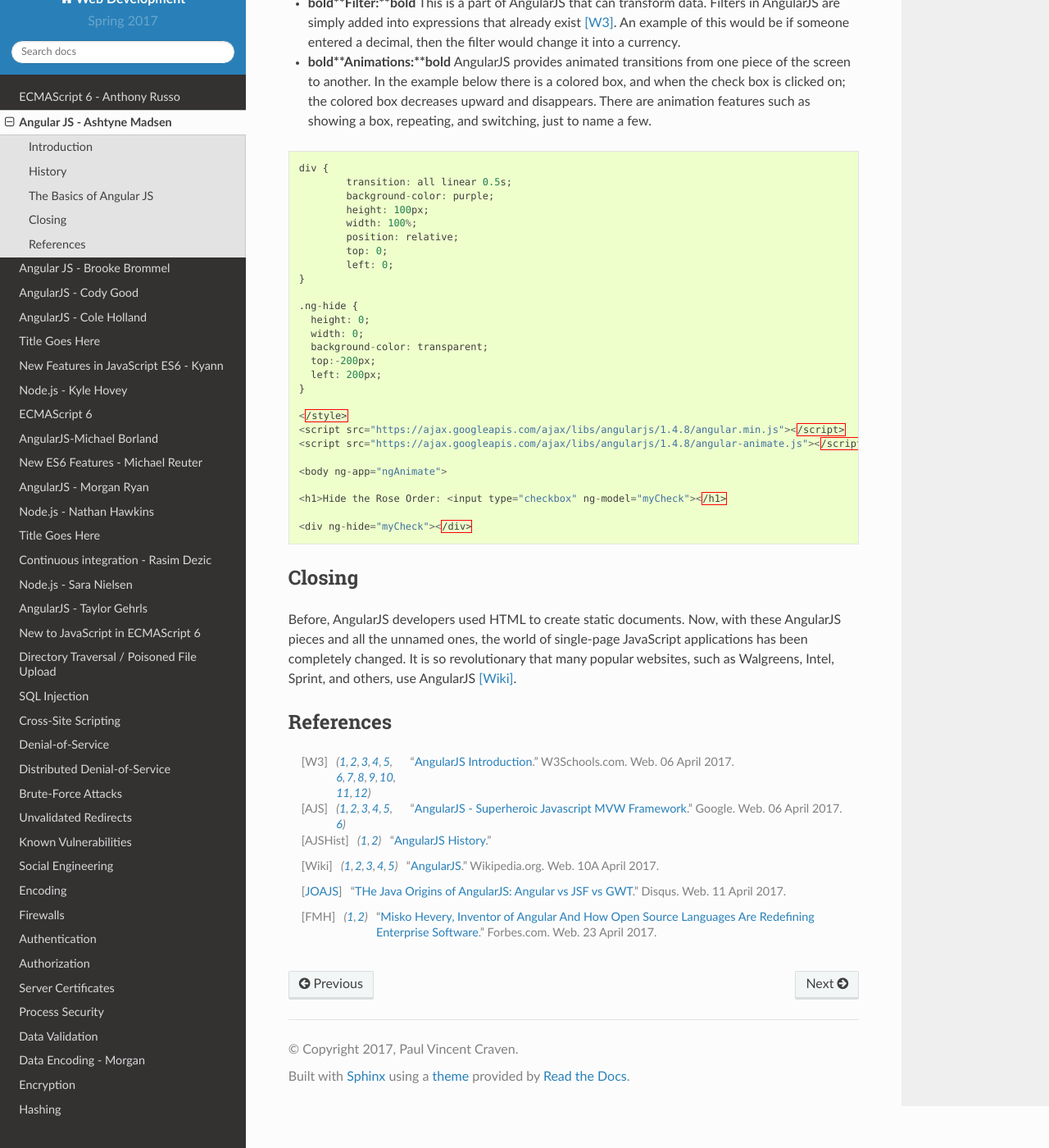
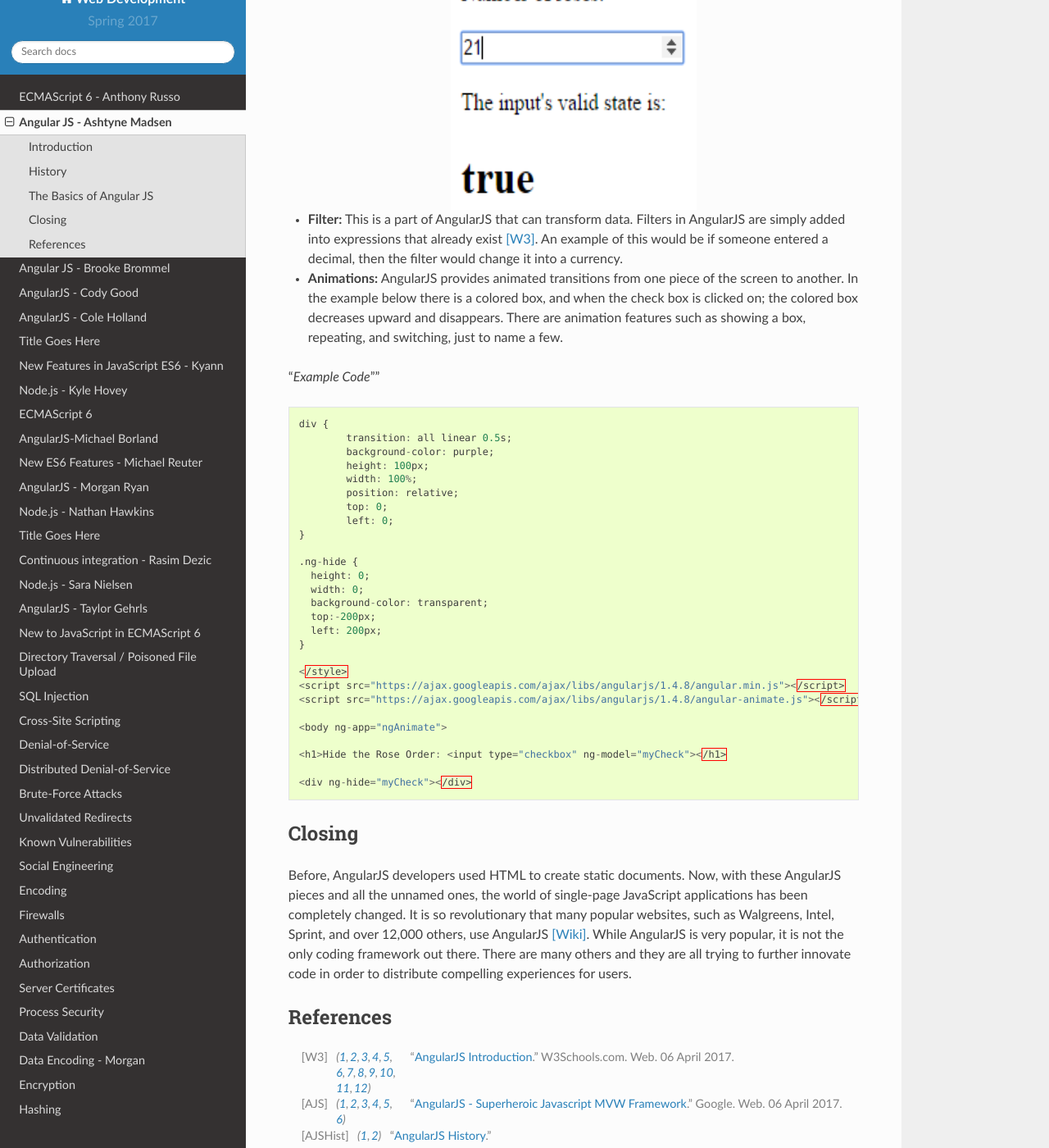
Before and after one commit to pvcraven/2017_web_security, a Sphinx documentation site: the page built from source/final/ashtyne/index.rst, in a window 1280 px wide and 1400 px high, scrolled down 5130 px. Shown: the whole window at 82% size. Built offline with Sphinx 7.4.7 and the Read the Docs theme 2.0.0, drawn with Linux system fonts in a browser that asks for light colours; some of the changed text lies outside the part shown.

Commit message:
Added bold and italics

```diff
--- a/source/final/ashtyne/index.rst
+++ b/source/final/ashtyne/index.rst
@@ -5,63 +5,66 @@
 ------------
 AngularJS is a type of JavaScript structural framework. It can easily be added
 to HTML and allows HTML’s syntax to be extended [W3]_. It can convey the
-application’s components efficiently. It ends up compacting much of the code that
-would typically have to be written, into simple HTML additions. The framework is used
-by reading the HTML page with its embedded custom tag attributes. Then AngularJS
-interprets the attributes to a model that is represented by standard JavaScript
-variables, which can be set within the code or retrieved from JSON resources [Wiki]_.
+application’s components efficiently. It ends up compacting much of the code
+that would typically have to be written, into simple HTML additions. The
+framework is used by reading the HTML page with its embedded custom tag
+attributes. Then AngularJS interprets the attributes to a model that is
+represented by standard JavaScript variables, which can be set within the code
+or retrieved from JSON resources [Wiki]_.
 
 History
 -------
 
-AngualarJS was developed in 2009 by Misko Hevery and Adam Abrons while they were
-at Brat Tech LLC [AJSHist]_. They felt that they were not productive at building
-front-end applications using Java [JOAJS]_. It was created for an online JSON storage
-service’s behind-the-scenes software. AngularJS was originally only available online and
-cost per megabyte, but not many people were interested so Hevery and Abrons decided
-to make AngularJS an open-source library [Wiki]_. Making the code open source, has lead
-to the web community being able to make contributions and create a better platform [FMH]_.
+AngualarJS was developed in 2009 by Misko Hevery and Adam Abrons while they
+were at Brat Tech LLC [AJSHist]_. They felt that they were not productive at
+building front-end applications using Java [JOAJS]_. It was created for an
+online JSON storage service’s behind-the-scenes software. AngularJS was
+originally only available online and cost per megabyte, but not many people
+were interested so Hevery and Abrons decided to make AngularJS an open-source
+library [Wiki]_. Making the code open source, has lead to the web community
+being able to make contributions and create a better platform [FMH]_.
 
-Google supported AngularJS from the start because Hevery worked there as the Senior
-Computer Scientist and Technical Lead Manager. In this position he leads teams to
-figure out ways to increase speed and quality of of code [FMH]_. It is continuously updated
-and maintained by Google and a community of individuals and corporations. Version 1.0
-of AngularJS was released in 2012 and by Version 1.2, AngularJS did not support
-Internet Explorer versions 6 or 7. When AngularJS Version 1.3 came out, it dropped its
-support of Internet Explorer 8 [AJSHist]_. Version 1.5 was released and added many new
-concepts including a piece based on architecture. When AngularJS released Version 1.6,
-it had removed the Sandbox, which was thought to provide extra security. When Version
-2+ came out, AngularJS was simply called Angular, which which went on to become an
-open-source front-end web application. The most recent version is Angular 4, which
-was announced on December 13, 2016 [Wiki]_.
+Google supported AngularJS from the start because Hevery worked there as the
+Senior Computer Scientist and Technical Lead Manager. In this position he
+leads teams to figure out ways to increase speed and quality of of code [FMH]_.
+It is continuously updated and maintained by Google and a community of
+individuals and corporations. Version 1.0 of AngularJS was released in 2012
+and by Version 1.2, AngularJS did not support Internet Explorer versions 6 or
+7. When AngularJS Version 1.3 came out, it dropped its support of Internet
+Explorer 8 [AJSHist]_. Version 1.5 was released and added many new concepts
+including a piece based on architecture. When AngularJS released Version 1.6,
+it had removed the Sandbox, which was thought to provide extra security. When
+Version 2+ came out, AngularJS was simply called Angular, which which went on
+to become an open-source front-end web application. The most recent version is
+Angular 4, which was announced on December 13, 2016 [Wiki]_.
 
-In 2012, a plug-in for Google Chrome called Batarang was released. The purpose of
-this was mainly to improve the debugging of web applications. This plug-in however,
-did not work with any of the versions of AngularJS after Version 1.2. Now, as of the
-latter half of 2016, the plug-in works with all versions of Angular [Wiki]_.
-
-HTML attribute extension with directives and binds data to HTML with expressions
+In 2012, a plug-in for Google Chrome called Batarang was released. The purpose
+of this was mainly to improve the debugging of web applications. This plug-in
+however, did not work with any of the versions of AngularJS after Version 1.2.
+Now, as of the latter half of 2016, the plug-in works with all versions of
+Angular [Wiki]_.
 
 The Basics of Angular JS
 ------------------------
 
-As previously stated in the first paragraph, AngularJS is an extension to HTML. Where
-HTML fails in being able to declare dynamic views in web-applications, AngularJS
-excels. It creates an environment that is "extraordinarily expressive, readable, and
-quick to develop" [AJS]_. AngularJS can be extended and easily used with other
-libraries.
+As previously stated in the first paragraph, AngularJS is an extension to
+HTML. Where HTML fails in being able to declare dynamic views in
+web-applications, AngularJS excels. It creates an environment that is
+"extraordinarily expressive, readable, and quick to develop" [AJS]_. AngularJS
+can be extended and easily used with other libraries.
 
-AngularJS has a JavaScript framework for. This means that the library containing
-all of the shortcuts is written in JavaScript. Using AngularJS, one can extend
-HTML with attributes called directives [W3]_. Directives are HTML codes that begin
-with "ng-." To make proper HTML, the code should be "data-ng-" [W3]_.
+AngularJS has a JavaScript framework for. This means that the library
+containing all of the shortcuts is written in JavaScript. Using AngularJS, one
+can extend HTML with attributes called directives [W3]_. Directives are HTML
+codes that begin with "ng-." To make proper HTML, the code should be
+"data-ng-" [W3]_.
 
-* 	**bold**ng-app:**bold** This tells AngularJS to be active in whatever portion of the page/code piece
-	it is added to and defines it as an AngularJS application [AJS]_. This will also automatically
-	initialize the application when the page is loaded [W3]_.
+* 	**ng-app:** This tells AngularJS to be active in whatever portion of the
+	page/code piece it is added to and defines it as an AngularJS application
+	[AJS]_. This will also automatically initialize the application when the
+	page is loaded [W3]_.
 
-	Example Code
-	^^^^^^^^^^^^
+"*Example Code*""
 
 .. code-block:: javascript
 
@@ -69,13 +72,13 @@
         <p>This is how to initialize AngularJS.</p>
     </div>
 
-* 	**bold**ng-model:**bold** This links the form and model so that whenever something is typed in the input box,
-	it shows up wherever you call the model name [AJS]_. This directive can also provide validation
-	for application data, status for application data, provide CSS classes for HTML elements, and
-	bind HTML elements to HTML forms [W3]_.
+* 	**ng-model:** This links the form and model so that whenever something is
+	typed in the input box, it shows up wherever you call the model name [AJS]_.
+	This directive can also provide validation for application data, status
+	for application data, provide CSS classes for HTML elements, and bind HTML
+	elements to HTML forms [W3]_.
 
-	Example Code
-	^^^^^^^^^^^^
+"*Example Code*""
 
 .. code-block:: javascript
 
@@ -83,11 +86,11 @@
 		Name: <input ng-model="name">
 	</div>
 
-* 	**bold**ng-init:**bold** This initializes AngularJS application variables by defining initial values for an
-	application [W3]_. This is typically placed directly after the "ng-app" in the code.
+* 	**ng-init:** This initializes AngularJS application variables by defining
+	initial values for an application [W3]_. This is typically placed directly
+	after the "ng-app" in the code.
 
-	Example Code
-	^^^^^^^^^^^^
+"*Example Code*""
 
 .. code-block:: javascript
 
@@ -95,12 +98,11 @@
         <p>This is how to initialize AngularJS.</p>
     </div>
 
-* 	**bold**ng-bind:**bold** This is a way to automatically update either the view when the model changes or the
-	model when the view changes [AJS]_. This is typically used when an application already has a
-	data model [W3]_.
+* 	**ng-bind:** This is a way to automatically update either the view when
+	the model changes or the model when the view changes [AJS]_. This is
+	typically used when an application already has a data model [W3]_.
 
-	Example Code
-	^^^^^^^^^^^^
+"*Example Code*""
 
 .. code-block:: javascript
 
@@ -116,13 +118,12 @@
 
 Binds can also be made using this next type of directive, an expression.
 
-* 	**bold**Expression:**bold** These are written inside {{}} and will print data exactly as it is written and
-	can be used in the same way as a bind  because they both bind the data to the HTML [W3]_.
-	Unlike JavaScript expressions, AngularJS expressions don't support conditionals, loops,
-	and exceptions.
+* 	**Expression:** These are written inside {{}} and will print data exactly
+	as it is written and can be used in the same way as a bind  because they
+	both bind the data to the HTML [W3]_. Unlike JavaScript expressions,
+	AngularJS expressions don't support conditionals, loops, and exceptions.
 
-	Example Code
-	^^^^^^^^^^^^
+"*Example Code*""
 
 .. code-block:: javascript
 
@@ -135,15 +136,15 @@
 	:width: 300px
 	:align: center
 
-* 	**bold**Controller:**bold** This is a JavaScript object that controls the data of an AngularJS application.
-	Controllers, more specifically, are JavaScript objects that are created by a JavaScript object
-	constructor [W3]_. This section of code is where the functions and values are defined along
-	with the rest of the application's behavior. Controllers can be called with $scope. This is
-	the owner of the application's variables and functions. It is also the binding between the
-	HTML and the JavaScript.
+* 	**Controller:** This is a JavaScript object that controls the data of an
+	AngularJS application. Controllers, more specifically, are JavaScript
+	objects that are created by a JavaScript object constructor [W3]_. This
+	section of code is where the functions and values are defined along with
+	the rest of the application's behavior. Controllers can be called with
+	$scope. This is the owner of the application's variables and functions. It
+	is also the binding between the HTML and the JavaScript.
 
-	Example Code
-	^^^^^^^^^^^^
+"*Example Code*""
 
 .. code-block:: javascript
 
@@ -166,12 +167,12 @@
 	:width: 300px
 	:align: center
 
-* 	**bold**Module:**bold** This defines an application and is a container for different parts of an application
-	and for the application controller [W3]_. A module makes the application easier to maintain,
-	test, and read. Once the module is created, controllers and other AngularJS features can be added.
+* 	**Module:** This defines an application and is a container for different
+	parts of an application and for the application controller [W3]_. A module
+	makes the application easier to maintain, test, and read. Once the module
+	is created, controllers and other AngularJS features can be added.
 
-	Example Code
-	^^^^^^^^^^^^
+"*Example Code*""
 
 .. code-block:: javascript
 
@@ -192,17 +193,17 @@
 	:width: 300px
 	:align: center
 
-* 	**bold**Deep Linking:**bold** AngularJS uses deep linking and desktop app-like behavior [AJS]_. This is
-	where the user is in the application and can bookmark and email links to places inside
-	the application.
+* 	**Deep Linking:** AngularJS uses deep linking and desktop app-like
+	behavior [AJS]_. This is where the user is in the application and can
+	bookmark and email links to places inside the application.
 
-* 	**bold**Form Validation:**bold** This is the client side validation. AngularJS lets you create validation
-	rules for the specific form without having to write JavaScript [AJS]_.  It can also hold
-	information about the form, whether is has been entered in or not [W3]_. It monitors the form's
-	state and notifies the user.
+* 	**Form Validation:** This is the client side validation. AngularJS lets
+	you create validation rules for the specific form without having to write
+	JavaScript [AJS]_.  It can also hold information about the form, whether
+	is has been entered in or not [W3]_. It monitors the form's state and
+	notifies the user.
 
-	Example Code
-	^^^^^^^^^^^^
+"*Example Code*""
 
 .. code-block:: javascript
 
@@ -220,18 +221,19 @@
 	:width: 300px
 	:align: center
 
-* 	**bold**Filter:**bold** This is a part of AngularJS that can transform data. Filters in AngularJS
-	are simply added into expressions that already exist [W3]_. An example of this would be if
-	someone entered a decimal, then the filter would change it into a currency.
+* 	**Filter:** This is a part of AngularJS that can transform data. Filters
+	in AngularJS are simply added into expressions that already exist [W3]_.
+	An example of this would be if someone entered a decimal, then the filter
+	would change it into a currency.
 
 
-* 	**bold**Animations:**bold** AngularJS provides animated transitions from one piece of the screen to another.
-	In the example below there is a colored box, and when the check box is clicked on; the colored
-	box decreases upward and disappears. There are animation features such as showing a box,
-	repeating, and switching, just to name a few.
+* 	**Animations:** AngularJS provides animated transitions from one piece of
+	the screen to another. In the example below there is a colored box, and
+	when the check box is clicked on; the colored box decreases upward and
+	disappears. There are animation features such as showing a box, repeating,
+	and switching, just to name a few.
 
-	Example Code
-	^^^^^^^^^^^^
+"*Example Code*""
 
 .. code-block:: javascript
 
@@ -267,9 +269,13 @@
 -------
 
 Before, AngularJS developers used HTML to create static documents. Now, with
-these AngularJS pieces and all the unnamed ones, the world of single-page JavaScript
-applications has been completely changed. It is so revolutionary that many popular
-websites, such as Walgreens, Intel, Sprint, and others, use AngularJS [Wiki]_.
+these AngularJS pieces and all the unnamed ones, the world of single-page
+JavaScript applications has been completely changed. It is so revolutionary
+that many popular websites, such as Walgreens, Intel, Sprint, and over 12,000
+others, use AngularJS [Wiki]_. While AngularJS is very popular, it is not the
+only coding framework out there. There are many others and they are all trying
+to further innovate code in order to distribute compelling experiences for
+users.
 
 References
 ----------
```
